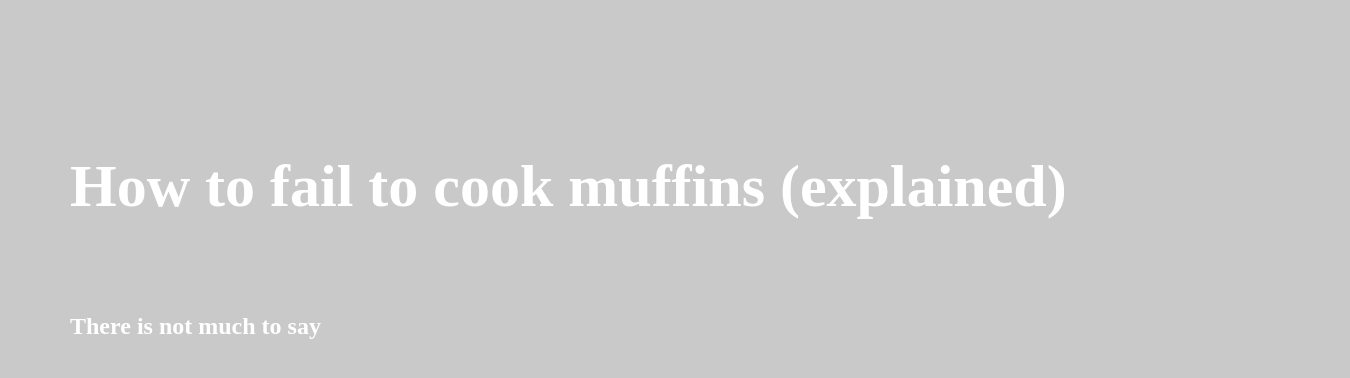
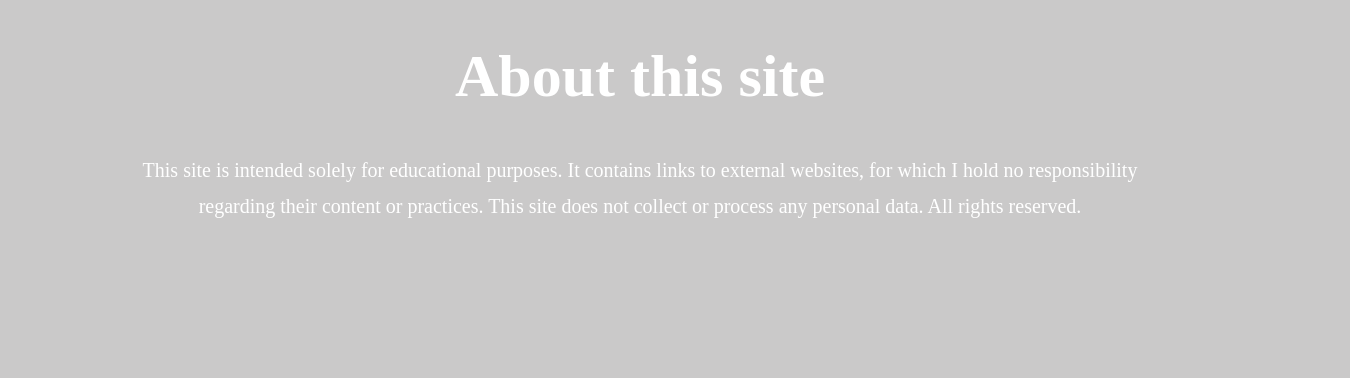
Before and after one commit to Coding-Bz/Howtofailbaking, a plain HTML site: page Aboutthissite.html in a window 1280 px wide. Shown: the whole page, 1350 px wide, since content can reach past the window. Drawn offline with nearby package versions, Linux system fonts and the light colour scheme.

Commit message:
Update Aboutthissite.html

```diff
--- a/Aboutthissite.html
+++ b/Aboutthissite.html
@@ -9,56 +9,52 @@
     <style>
         body {
             background-color: rgb(202, 201, 201);
+            font-family: "Playfair Display", serif;
+            color: #6D6D5C;
         }
 
-
-
-        .block img {
-            max-width: 100%;
-            height: auto;
-            border-radius: 8px;
-            width: 450PX;
-            padding: 20px;
-            margin: 20px 0;
+        h1 {
+            color: rgba(255, 255, 255, 1);
+            font-weight: 600;
+            font-size: 60px;
+            margin: 40px 0;
+            text-align: center;
         }
 
-
-        h1{
+        h2 {
             color: rgba(255, 255, 255, 1);
-    font-family: "Playfair Display", serif;
-    font-weight: 600;
-    font-size: 60px;
-    position: relative;
-    top: 30px;
-    left: 70px;
-    margin-top: 120px;
-
+            font-weight: 400;
+            font-size: 20px;
+            text-align: center;
+            line-height: 1.8;
+            margin: 20px auto;
+            width: 90%;
         }
 
+        a {
+            color: #BB906D;
+            text-decoration: none;
+            font-weight: bold;
+        }
 
-        h2{
-
-            color: rgba(255, 255, 255, 1);
-    font-family: "Playfair Display", serif;
-    font-weight: 600;
-    font-size: 24px;
-    position: relative;
-   top: 40px;
-    left: 70px;
-width: 1100px;
-height: auto;
-margin-bottom: 90px;
+        a:hover {
+            color: #A87C59;
         }
     </style>
 </head>
 
+<body>
+    <h1>About this site</h1>
+    <div class="container">
+        <h2>
+            This site is intended solely for educational purposes.
+            It contains links to external websites, for which I hold no responsibility regarding their content or practices.
+            This site does not collect or process any personal data.
+            All rights reserved.
+            <br><br>
 
-
-
-
-<body>
-    <h1  style="margin-bottom: 80px;">How to fail to cook muffins (explained)</h1>
-    <h2>There is not much to say</h2>
+        </h2>
+    </div>
 </body>
 
 </html>
```
